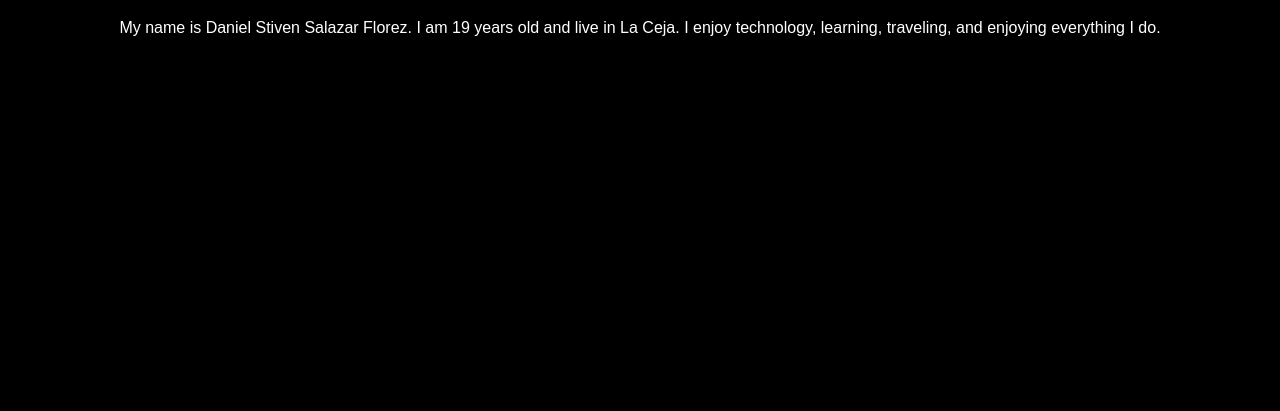
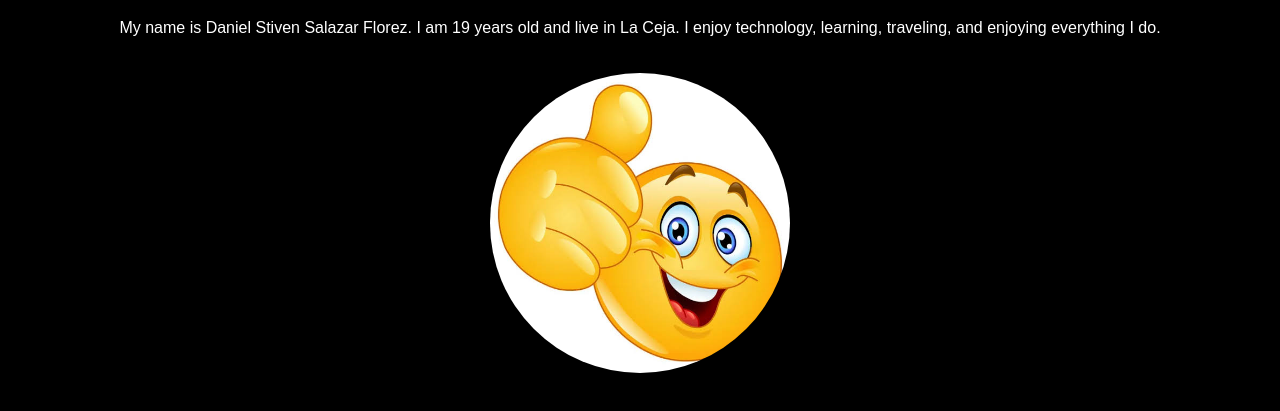
Before and after one commit to danielsalazar200712/sena-frontend-sesion01, a plain HTML site: page index.html in a window 1280 px wide. Shown: the part 61-472 px from the top of the page. Drawn offline with Linux system fonts and the light colour scheme.

Commit message:
Edición
edición en el archivo index.html

```diff
--- a/CSS/styles.css
+++ b/CSS/styles.css
@@ -5,3 +5,9 @@ body {
     text-align: center;
 }
 h1{ color: rgb(27, 174, 27);}
+img {
+    width: 300px;
+    height: 300px;
+    border-radius: 50%;
+    margin-top: 20px;
+}
--- a/index.html
+++ b/index.html
@@ -10,6 +10,6 @@
 <body>
     <h1>I am Daniel </h1>
     <p> My name is Daniel Stiven Salazar Florez. I am 19 years old and live in La Ceja. I enjoy technology, learning, traveling, and enjoying everything I do.</p>
-
+<img src="img/images.jpg" alt="Profile Image">
 </body>
 </html>
```
Also changed, not shown: img/images.jpg (added).
